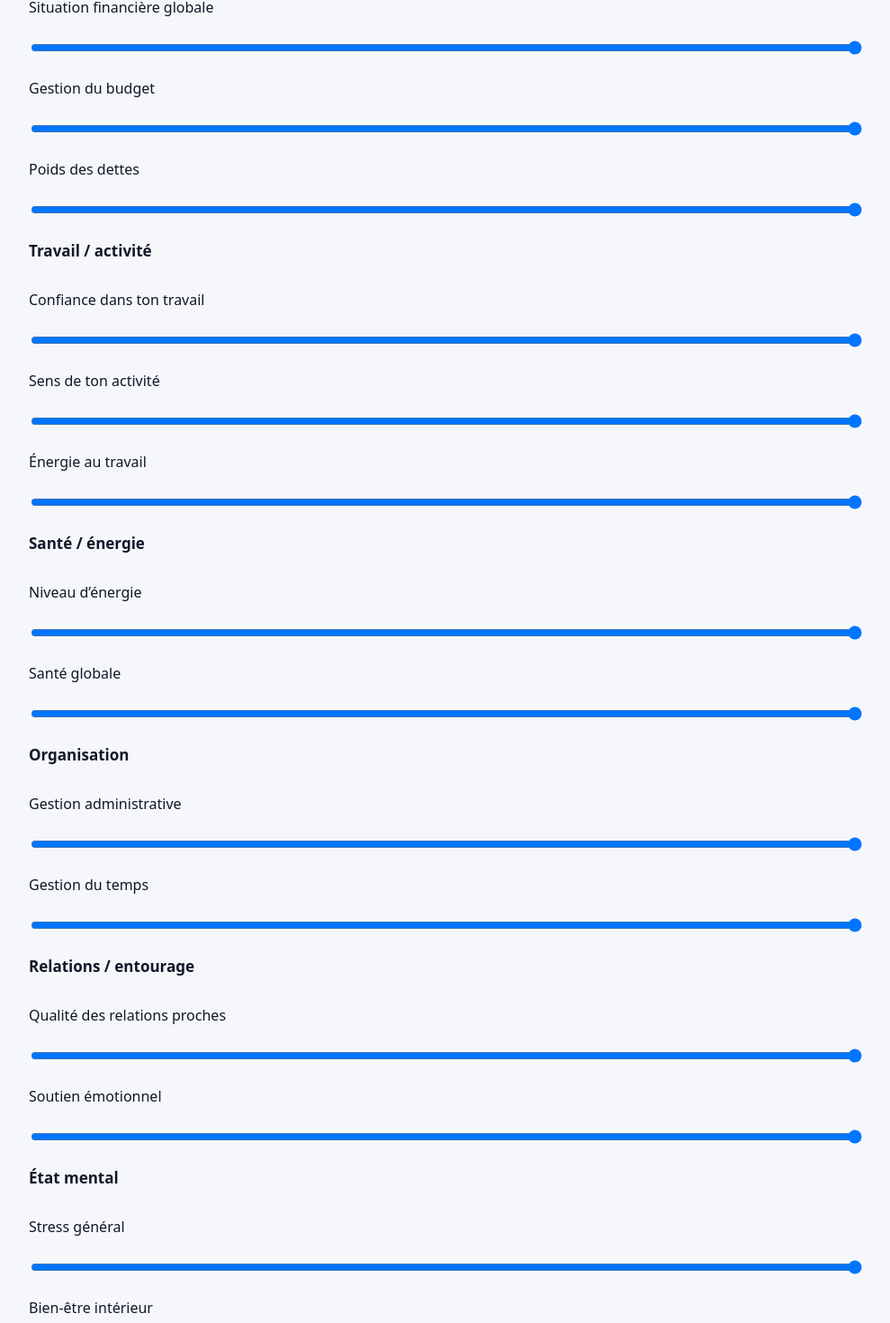
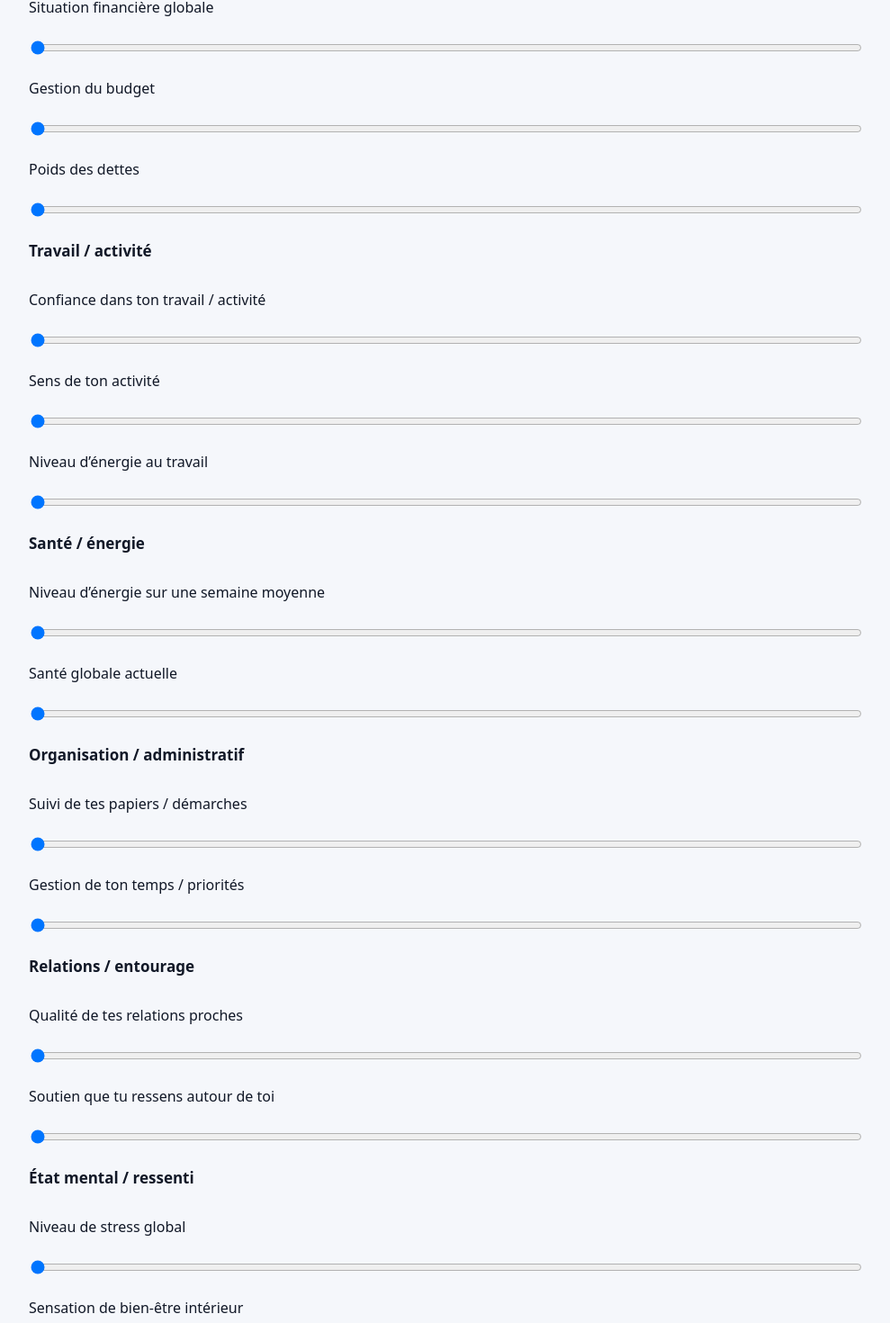
Before and after one commit to Brax971/Lifescore, a Next.js app: page / in a window 1280 px wide. Shown: the part 258-1728 px from the top of the page at 90% size, without its empty margins (144-1133 px from the left). Built offline with nearby package versions, Linux system fonts and the light colour scheme.

Commit message:
Update page.js

```diff
--- a/app/page.js
+++ b/app/page.js
@@ -3,11 +3,11 @@
 import { useState } from "react";
 
 export default function Home() {
-  // ÉTAT DU QUESTIONNAIRE
-  const [step, setStep] = useState("form"); // form | result
+  // ÉTAT DE LA PAGE : formulaire ou résultats
+  const [step, setStep] = useState("form"); // "form" | "result"
 
   // VALEURS DU FORMULAIRE
-  const [formData, setFormData] = useState({
+  const emptyForm = {
     finances1: 0,
     finances2: 0,
     finances3: 0,
@@ -27,26 +27,30 @@ export default function Home() {
 
     mental1: 0,
     mental2: 0,
-  });
+  };
 
-  // GESTION MODIFICATION FORM
+  const [formData, setFormData] = useState(emptyForm);
+
+  // MISE À JOUR D'UN CHAMP
   const update = (field, value) => {
     setFormData((prev) => ({ ...prev, [field]: Number(value) }));
   };
 
-  // CALCUL DU SCORE
+  // CALCUL DU SCORE GLOBAL
   const calculateScore = () => {
     const values = Object.values(formData);
     const sum = values.reduce((a, b) => a + b, 0);
     const max = values.length * 5;
+    if (max === 0) return 0;
     return Math.round((sum / max) * 100);
   };
 
   const score = calculateScore();
 
-  // RÉINITIALISER
-  const resetAll = () => {
-    window.location.href = "/";
+  // REVENIR À L'ACCUEIL (FORMULAIRE VIDÉ)
+  const goHome = () => {
+    setFormData(emptyForm);
+    setStep("form");
   };
 
   return (
@@ -54,11 +58,7 @@ export default function Home() {
       {/* HEADER FIXE */}
       <header className="ls-header">
         <div className="ls-header-inner">
-          <div
-            className="ls-logo"
-            onClick={() => (window.location.href = "/")}
-            style={{ cursor: "pointer" }}
-          >
+          <div className="ls-logo" onClick={goHome} style={{ cursor: "pointer" }}>
             LifeScore.ai
           </div>
 
@@ -66,7 +66,7 @@ export default function Home() {
             <button
               type="button"
               className="ls-nav-link"
-              onClick={() => (window.location.href = "/")}
+              onClick={goHome}
             >
               Accueil
             </button>
@@ -85,86 +85,160 @@ export default function Home() {
         </div>
       </header>
 
-      {/* CONTENU */}
+      {/* CONTENU PRINCIPAL */}
       <main className="ls-main">
-        {/* PAGE FORMULAIRE */}
+        {/* FORMULAIRE */}
         {step === "form" && (
           <div className="ls-container">
-
             <h1 className="ls-title">Calcule ton LifeScore en 2 minutes.</h1>
             <p className="ls-subtitle">
               Réponds simplement aux questions ci-dessous.
             </p>
 
             <div className="ls-form">
-
               {/* FINANCES */}
               <h2 className="ls-block-title">Finances</h2>
+
               <label>Situation financière globale</label>
-              <input type="range" min="0" max="5"
-                onChange={(e) => update("finances1", e.target.value)} />
+              <input
+                type="range"
+                min="0"
+                max="5"
+                value={formData.finances1}
+                onChange={(e) => update("finances1", e.target.value)}
+              />
 
               <label>Gestion du budget</label>
-              <input type="range" min="0" max="5"
-                onChange={(e) => update("finances2", e.target.value)} />
+              <input
+                type="range"
+                min="0"
+                max="5"
+                value={formData.finances2}
+                onChange={(e) => update("finances2", e.target.value)}
+              />
 
               <label>Poids des dettes</label>
-              <input type="range" min="0" max="5"
-                onChange={(e) => update("finances3", e.target.value)} />
+              <input
+                type="range"
+                min="0"
+                max="5"
+                value={formData.finances3}
+                onChange={(e) => update("finances3", e.target.value)}
+              />
 
-              {/* TRAVAIL */}
+              {/* TRAVAIL / ACTIVITÉ */}
               <h2 className="ls-block-title">Travail / activité</h2>
-              <label>Confiance dans ton travail</label>
-              <input type="range" min="0" max="5"
-                onChange={(e) => update("travail1", e.target.value)} />
+
+              <label>Confiance dans ton travail / activité</label>
+              <input
+                type="range"
+                min="0"
+                max="5"
+                value={formData.travail1}
+                onChange={(e) => update("travail1", e.target.value)}
+              />
 
               <label>Sens de ton activité</label>
-              <input type="range" min="0" max="5"
-                onChange={(e) => update("travail2", e.target.value)} />
+              <input
+                type="range"
+                min="0"
+                max="5"
+                value={formData.travail2}
+                onChange={(e) => update("travail2", e.target.value)}
+              />
 
-              <label>Énergie au travail</label>
-              <input type="range" min="0" max="5"
-                onChange={(e) => update("travail3", e.target.value)} />
+              <label>Niveau d’énergie au travail</label>
+              <input
+                type="range"
+                min="0"
+                max="5"
+                value={formData.travail3}
+                onChange={(e) => update("travail3", e.target.value)}
+              />
 
-              {/* SANTÉ */}
+              {/* SANTÉ / ÉNERGIE */}
               <h2 className="ls-block-title">Santé / énergie</h2>
-              <label>Niveau d’énergie</label>
-              <input type="range" min="0" max="5"
-                onChange={(e) => update("sante1", e.target.value)} />
 
-              <label>Santé globale</label>
-              <input type="range" min="0" max="5"
-                onChange={(e) => update("sante2", e.target.value)} />
+              <label>Niveau d’énergie sur une semaine moyenne</label>
+              <input
+                type="range"
+                min="0"
+                max="5"
+                value={formData.sante1}
+                onChange={(e) => update("sante1", e.target.value)}
+              />
 
-              {/* ORGANISATION */}
-              <h2 className="ls-block-title">Organisation</h2>
-              <label>Gestion administrative</label>
-              <input type="range" min="0" max="5"
-                onChange={(e) => update("organisation1", e.target.value)} />
+              <label>Santé globale actuelle</label>
+              <input
+                type="range"
+                min="0"
+                max="5"
+                value={formData.sante2}
+                onChange={(e) => update("sante2", e.target.value)}
+              />
 
-              <label>Gestion du temps</label>
-              <input type="range" min="0" max="5"
-                onChange={(e) => update("organisation2", e.target.value)} />
+              {/* ORGANISATION / ADMIN */}
+              <h2 className="ls-block-title">Organisation / administratif</h2>
 
-              {/* ENTOURAGE */}
+              <label>Suivi de tes papiers / démarches</label>
+              <input
+                type="range"
+                min="0"
+                max="5"
+                value={formData.organisation1}
+                onChange={(e) => update("organisation1", e.target.value)}
+              />
+
+              <label>Gestion de ton temps / priorités</label>
+              <input
+                type="range"
+                min="0"
+                max="5"
+                value={formData.organisation2}
+                onChange={(e) => update("organisation2", e.target.value)}
+              />
+
+              {/* RELATIONS / ENTOURAGE */}
               <h2 className="ls-block-title">Relations / entourage</h2>
-              <label>Qualité des relations proches</label>
-              <input type="range" min="0" max="5"
-                onChange={(e) => update("entourage1", e.target.value)} />
 
-              <label>Soutien émotionnel</label>
-              <input type="range" min="0" max="5"
-                onChange={(e) => update("entourage2", e.target.value)} />
+              <label>Qualité de tes relations proches</label>
+              <input
+                type="range"
+                min="0"
+                max="5"
+                value={formData.entourage1}
+                onChange={(e) => update("entourage1", e.target.value)}
+              />
 
-              {/* MENTAL */}
-              <h2 className="ls-block-title">État mental</h2>
-              <label>Stress général</label>
-              <input type="range" min="0" max="5"
-                onChange={(e) => update("mental1", e.target.value)} />
+              <label>Soutien que tu ressens autour de toi</label>
+              <input
+                type="range"
+                min="0"
+                max="5"
+                value={formData.entourage2}
+                onChange={(e) => update("entourage2", e.target.value)}
+              />
 
-              <label>Bien-être intérieur</label>
-              <input type="range" min="0" max="5"
-                onChange={(e) => update("mental2", e.target.value)} />
+              {/* ÉTAT MENTAL / RESSENTI */}
+              <h2 className="ls-block-title">État mental / ressenti</h2>
+
+              <label>Niveau de stress global</label>
+              <input
+                type="range"
+                min="0"
+                max="5"
+                value={formData.mental1}
+                onChange={(e) => update("mental1", e.target.value)}
+              />
+
+              <label>Sensation de bien-être intérieur</label>
+              <input
+                type="range"
+                min="0"
+                max="5"
+                value={formData.mental2}
+                onChange={(e) => update("mental2", e.target.value)}
+              />
 
               <button
                 className="ls-button"
@@ -176,16 +250,21 @@ export default function Home() {
           </div>
         )}
 
-        {/* PAGE RESULTAT */}
+        {/* RÉSULTATS */}
         {step === "result" && (
           <div className="ls-container">
             <h1 className="ls-title">Ton LifeScore global</h1>
 
-            <div className="ls-score-circle">{score}</div>
+            <div className="ls-score-circle">
+              <span className="ls-score-main">{score}</span>
+              <span className="ls-score-max">/100</span>
+            </div>
 
-            <p className="ls-subtitle">Analyse détaillée</p>
+            <p className="ls-subtitle">
+              Ce score est une photographie rapide de ton équilibre global.
+            </p>
 
-            <button className="ls-button" onClick={resetAll}>
+            <button className="ls-button" onClick={goHome}>
               Refaire le questionnaire
             </button>
           </div>
@@ -195,14 +274,14 @@ export default function Home() {
         <section id="apropos" className="ls-about">
           <h2>À propos de LifeScore.ai</h2>
           <p>
-            LifeScore.ai est un outil expérimental permettant d’obtenir
-            une estimation simple de ton équilibre global de vie à partir
-            de questions objectives. Aucune donnée n’est stockée.
+            LifeScore.ai est un outil expérimental qui propose une estimation
+            simple de ton équilibre de vie à partir de quelques questions.
+            Aucune de tes réponses n’est enregistrée côté serveur.
           </p>
         </section>
       </main>
 
-      {/* FOOTER UNIQUE */}
+      {/* FOOTER */}
       <footer className="ls-footer">
         © {new Date().getFullYear()} LifeScore.ai — Bilan de vie expérimental.
       </footer>
```
